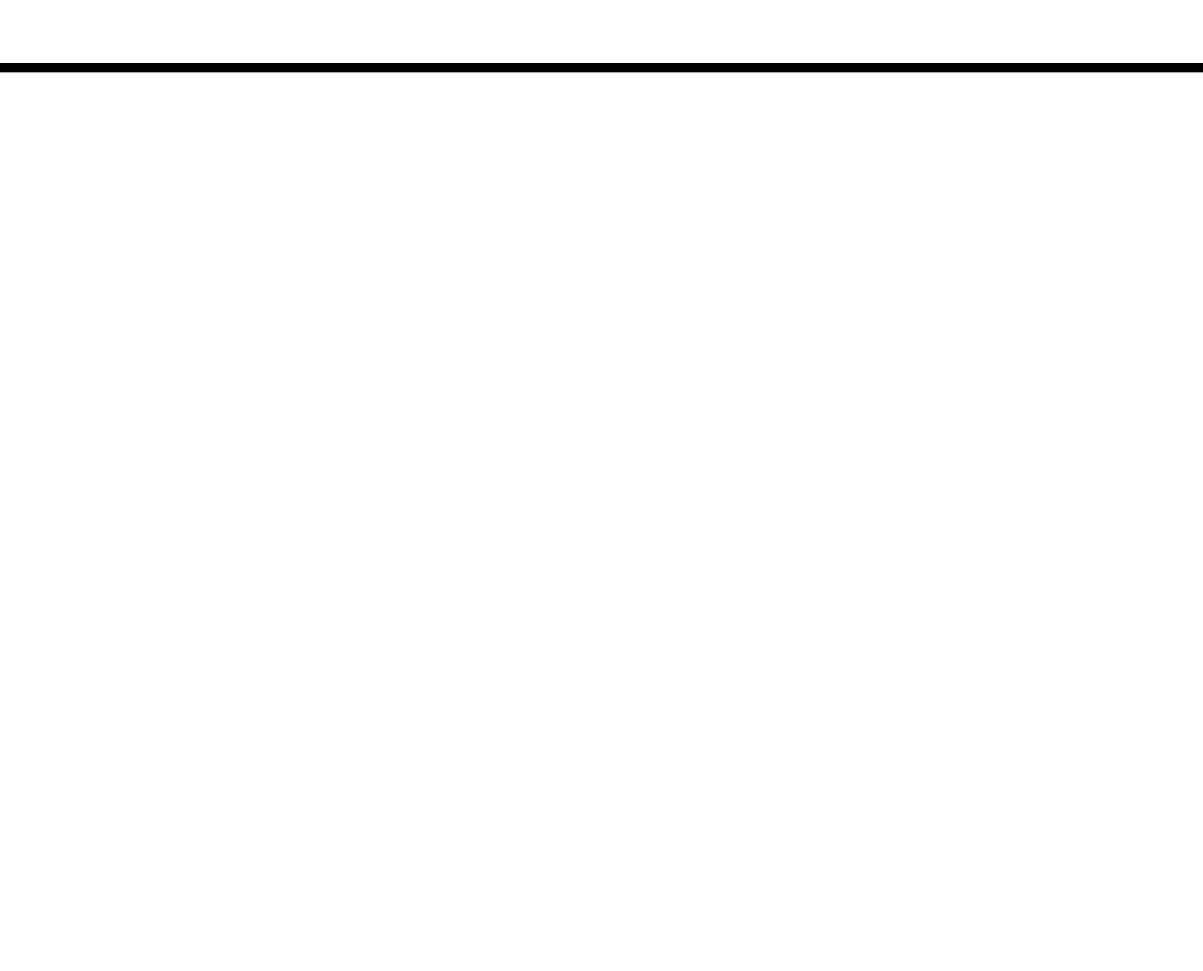
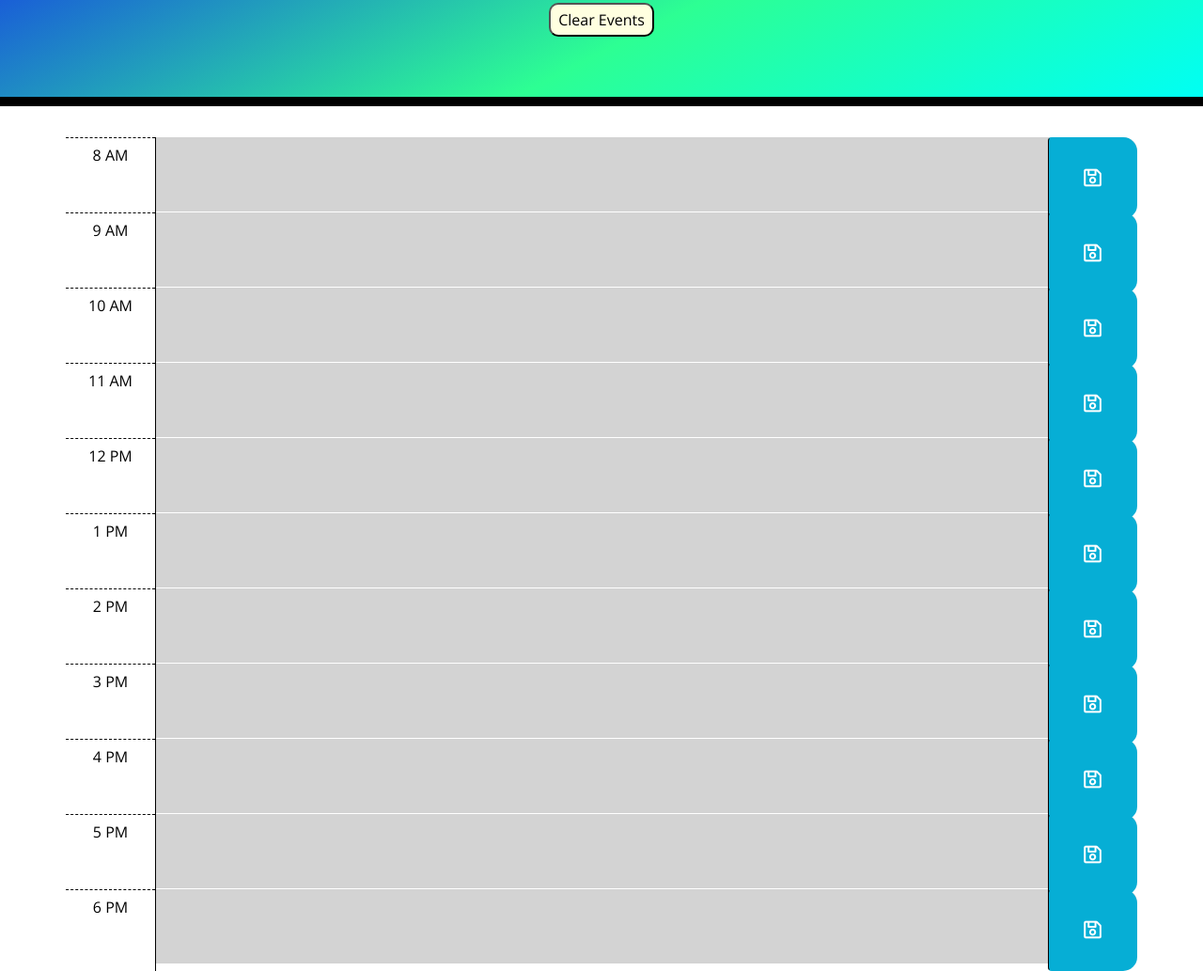
Before and after one commit to LonelyMitoc/work-to-do, a plain HTML site: page index.html in a window 1280 px wide. Shown: the part 227-1260 px from the top of the page at 94% size. Before the commit the page ends 800 px from the top, so only its background shows below. Drawn offline with nearby package versions, Linux system fonts and the light colour scheme.

Commit message:
timeblock and some css

```diff
--- a/assets/css/style.css
+++ b/assets/css/style.css
@@ -19,6 +19,8 @@ textarea{
   color: black;
   border-radius: 0;
   border-bottom: 10px solid black;
+  background: rgb(14,0,255);
+  background: linear-gradient(153deg, rgba(14,0,255,1) 0%, rgba(45,255,147,1) 62%, rgba(0,255,244,1) 100%);
 }
 
 .description{
@@ -28,6 +30,7 @@ textarea{
 .time-block{
   text-align: center;
   border-radius: 15px;
+  background: lightgrey;
 }
 
 .row {
@@ -40,6 +43,8 @@ textarea{
   background-color: #ffffff;
   color: #000000;
   border-top: 1px dashed #000000;
+  height: 100%;
+  padding: 10px 0px;
 }
 
 .past {
@@ -66,6 +71,12 @@ textarea{
 }
 
 .saveBtn i:hover {
-  font-size: 20px;
-  transition: all .3s ease-in-out;
+  font-size: 30px;
+  transition: all .1s ease-in-out;
+
 }
+
+#clear-data {
+  background: lightyellow;
+  border-radius: 10px;
+}
--- a/index.html
+++ b/index.html
@@ -26,10 +26,79 @@
     <header class="jumbotron">
       <h1 class="display-3">Work Day Scheduler</h1>
       <p class="lead">A simple calendar app for scheduling your work day</p>
+      <!-- Date shows here -->
       <p id="currentDay" class="lead"></p>
+      <!-- Clear button to delete local storage -->
+      <button type="button" class="p-2" id="clear-data">Clear Events</button>
     </header>
     <div class="container">
       <!-- Timeblocks go here -->
+      <!-- 8 am -->
+      <div class="time-block | row">
+        <label for="time8" class="hour | col-md-1">8 AM</label>
+        <textarea class="col-md-10" id="timeblock-8" name="timeblock-8"></textarea>
+        <button class="btn saveBtn | col-12 col-md-1" id="btn8"><i class="far | fa-save | fa-lg"></i></button>
+      </div>
+      <!-- 9 am -->
+      <div class="time-block | row">
+        <label for="time9" class="hour | col-md-1">9 AM</label>
+        <textarea class="col-md-10" id="timeblock-9" name="timeblock-9"></textarea>
+        <button class="btn saveBtn | col-12 col-md-1" id="btn9"><i class="far | fa-save | fa-lg"></i></button>
+      </div>
+      <!-- 10 am -->
+      <div class="time-block | row">
+        <label for="time10" class="hour | col-md-1">10 AM</label>
+        <textarea class="col-md-10" id="timeblock-10" name="timeblock-10"></textarea>
+        <button class="btn saveBtn | col-12 col-md-1" id="btn10"><i class="far | fa-save | fa-lg"></i></button>
+      </div>
+      <!-- 11 am -->
+      <div class="time-block | row">
+        <label for="time11" class="hour | col-md-1">11 AM</label>
+        <textarea class="col-md-10" id="timeblock-11" name="timeblock-11"></textarea>
+        <button class="btn saveBtn | col-12 col-md-1" id="btn11"><i class="far | fa-save | fa-lg"></i></button>
+      </div>
+      <!-- 12 pm -->
+      <div class="time-block | row">
+        <label for="time12" class="hour | col-md-1">12 PM</label>
+        <textarea class="col-md-10" id="timeblock-12" name="timeblock-12"></textarea>
+        <button class="btn saveBtn | col-12 col-md-1" id="btn12"><i class="far | fa-save | fa-lg"></i></button>
+      </div>
+      <!-- 1 pm -->
+      <div class="time-block | row">
+        <label for="time1" class="hour | col-md-1">1 PM</label>
+        <textarea class="col-md-10" id="timeblock-1" name="timeblock-1"></textarea>
+        <button class="btn saveBtn | col-12 col-md-1" id="btn1"><i class="far | fa-save | fa-lg"></i></button>
+      </div>
+      <!-- 2 pm -->
+      <div class="time-block | row">
+        <label for="time2" class="hour | col-md-1">2 PM</label>
+        <textarea class="col-md-10" id="timeblock-2" name="timeblock-2"></textarea>
+        <button class="btn saveBtn | col-12 col-md-1" id="btn2"><i class="far | fa-save | fa-lg"></i></button>
+      </div>
+      <!-- 3 pm -->
+      <div class="time-block | row">
+        <label for="time3" class="hour | col-md-1">3 PM</label>
+        <textarea class="col-md-10" id="timeblock-3" name="timeblock-3"></textarea>
+        <button class="btn saveBtn | col-12 col-md-1" id="btn3"><i class="far | fa-save | fa-lg"></i></button>
+      </div>
+      <!-- 4 pm -->
+      <div class="time-block | row">
+        <label for="time4" class="hour | col-md-1">4 PM</label>
+        <textarea class="col-md-10" id="timeblock-4" name="timeblock-4"></textarea>
+        <button class="btn saveBtn | col-12 col-md-1" id="btn4"><i class="far | fa-save | fa-lg"></i></button>
+      </div>
+      <!-- 5 pm -->
+      <div class="time-block | row">
+        <label for="time5" class="hour | col-md-1">5 PM</label>
+        <textarea class="col-md-10" id="timeblock-5" name="timeblock-5"></textarea>
+        <button class="btn saveBtn | col-12 col-md-1" id="btn5"><i class="far | fa-save | fa-lg"></i></button>
+      </div>
+      <!-- 6 pm -->
+      <div class="time-block | row">
+        <label for="time6" class="hour | col-md-1">6 PM</label>
+        <textarea class="col-md-10" id="timeblock-6" name="timeblock-6"></textarea>
+        <button class="btn saveBtn | col-12 col-md-1" id="btn6"><i class="far | fa-save | fa-lg"></i></button>
+      </div>
     </div>
 
     <script src="https://code.jquery.com/jquery-3.4.1.min.js"></script>
```
